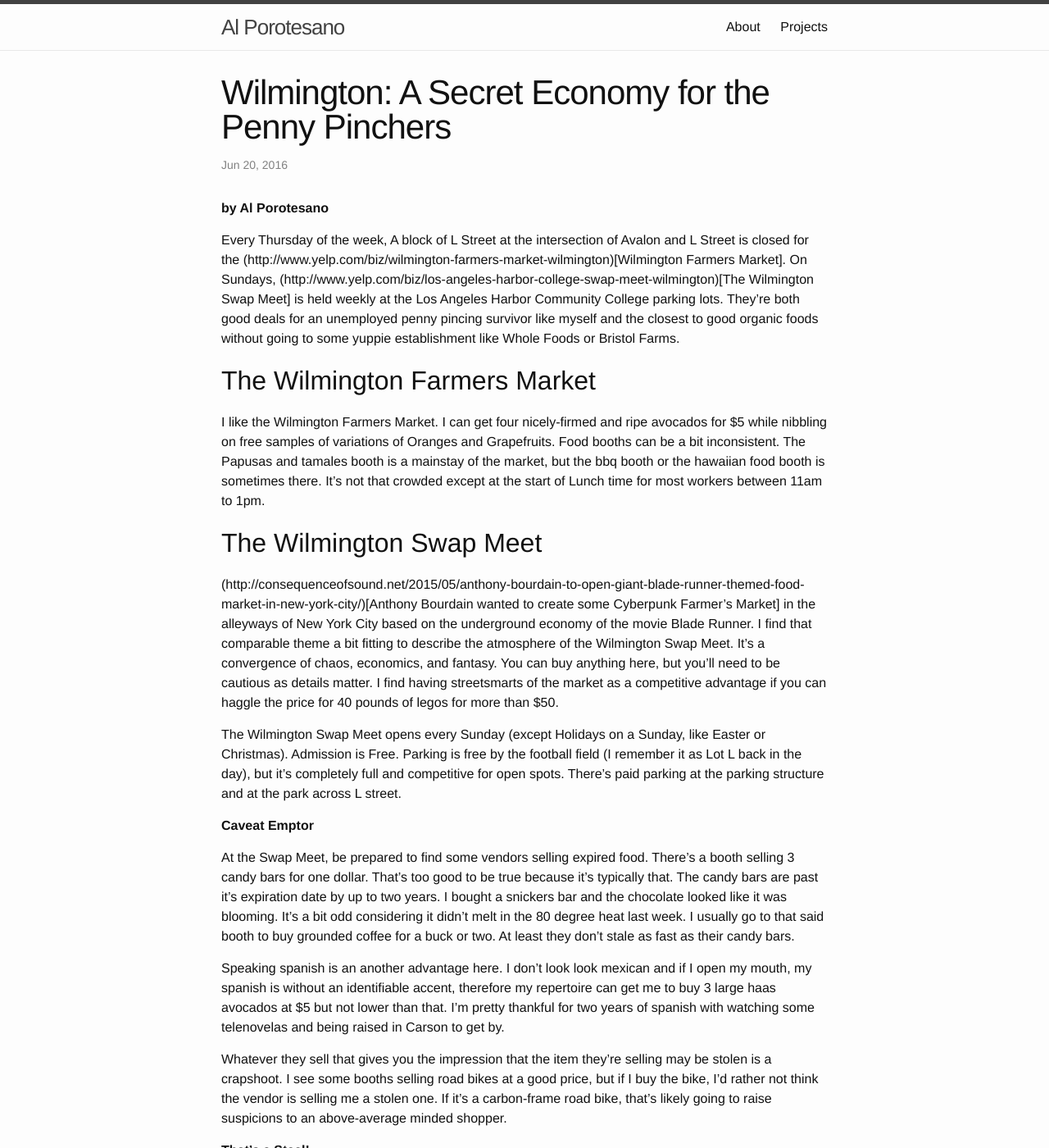
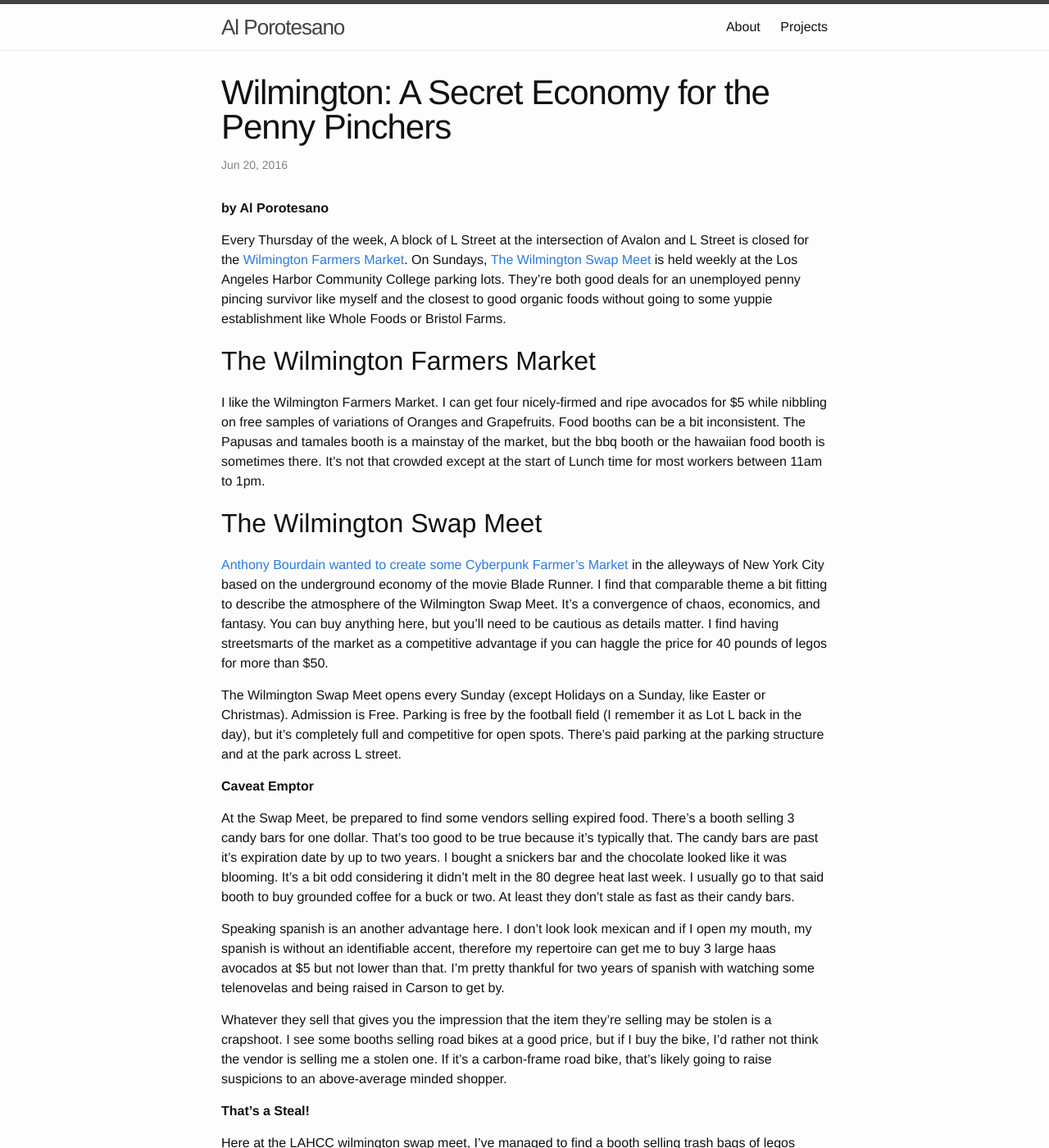
Before and after one commit to nobleexperiment/nobleexperiment.github.io, a Jekyll site: the page built from _posts/2016-06-20-Wilmington-Shopping.markdown, in a window 1280 px wide and 1400 px high. Shown: the whole window at 82% size. Built offline with Jekyll 4.4.1, drawn with Linux system fonts in a browser that asks for light colours; part of the change alters nothing that is shown.

Commit message:
Update 2016-06-20-Wilmington-Shopping.markdown

```diff
--- a/_posts/2016-06-20-Wilmington-Shopping.markdown
+++ b/_posts/2016-06-20-Wilmington-Shopping.markdown
@@ -6,7 +6,7 @@ categories: Wilmington, Shopping, LA Harbor Swap Meet, Wilmington Farmers Market
 ---
 **by Al Porotesano**
 
-Every Thursday of the week, A block of L Street at the intersection of Avalon and L Street is closed for the (http://www.yelp.com/biz/wilmington-farmers-market-wilmington)[Wilmington Farmers Market]. On Sundays, (http://www.yelp.com/biz/los-angeles-harbor-college-swap-meet-wilmington)[The Wilmington Swap Meet] is held weekly at the Los Angeles Harbor Community College parking lots. They're both good deals for an unemployed penny pincing survivor like myself and the closest to good organic foods without going to some yuppie establishment like Whole Foods or Bristol Farms.
+Every Thursday of the week, A block of L Street at the intersection of Avalon and L Street is closed for the [Wilmington Farmers Market](http://www.yelp.com/biz/wilmington-farmers-market-wilmington). On Sundays, [The Wilmington Swap Meet](http://www.yelp.com/biz/los-angeles-harbor-college-swap-meet-wilmington) is held weekly at the Los Angeles Harbor Community College parking lots. They're both good deals for an unemployed penny pincing survivor like myself and the closest to good organic foods without going to some yuppie establishment like Whole Foods or Bristol Farms.
 
 ## The Wilmington Farmers Market
 
@@ -14,7 +14,7 @@ I like the Wilmington Farmers Market. I can get four nicely-firmed and ripe avoc
 
 ## The Wilmington Swap Meet
 
-(http://consequenceofsound.net/2015/05/anthony-bourdain-to-open-giant-blade-runner-themed-food-market-in-new-york-city/)[Anthony Bourdain wanted to create some Cyberpunk Farmer's Market] in the alleyways of New York City based on the underground economy of the movie Blade Runner. I find that comparable theme a bit fitting to describe the atmosphere of the Wilmington Swap Meet. It's a convergence of chaos, economics, and fantasy. You can buy anything here, but you'll need to be cautious as details matter. I find having streetsmarts of the market as a competitive advantage if you can haggle the price for 40 pounds of legos for more than $50.
+[Anthony Bourdain wanted to create some Cyberpunk Farmer's Market](http://consequenceofsound.net/2015/05/anthony-bourdain-to-open-giant-blade-runner-themed-food-market-in-new-york-city/) in the alleyways of New York City based on the underground economy of the movie Blade Runner. I find that comparable theme a bit fitting to describe the atmosphere of the Wilmington Swap Meet. It's a convergence of chaos, economics, and fantasy. You can buy anything here, but you'll need to be cautious as details matter. I find having streetsmarts of the market as a competitive advantage if you can haggle the price for 40 pounds of legos for more than $50.
 
 The Wilmington Swap Meet opens every Sunday (except Holidays on a Sunday, like Easter or Christmas). Admission is Free. Parking is free by the football field (I remember it as Lot L back in the day), but it's completely full and competitive for open spots. There's paid parking at the parking structure and at the park across L street.
 
```
